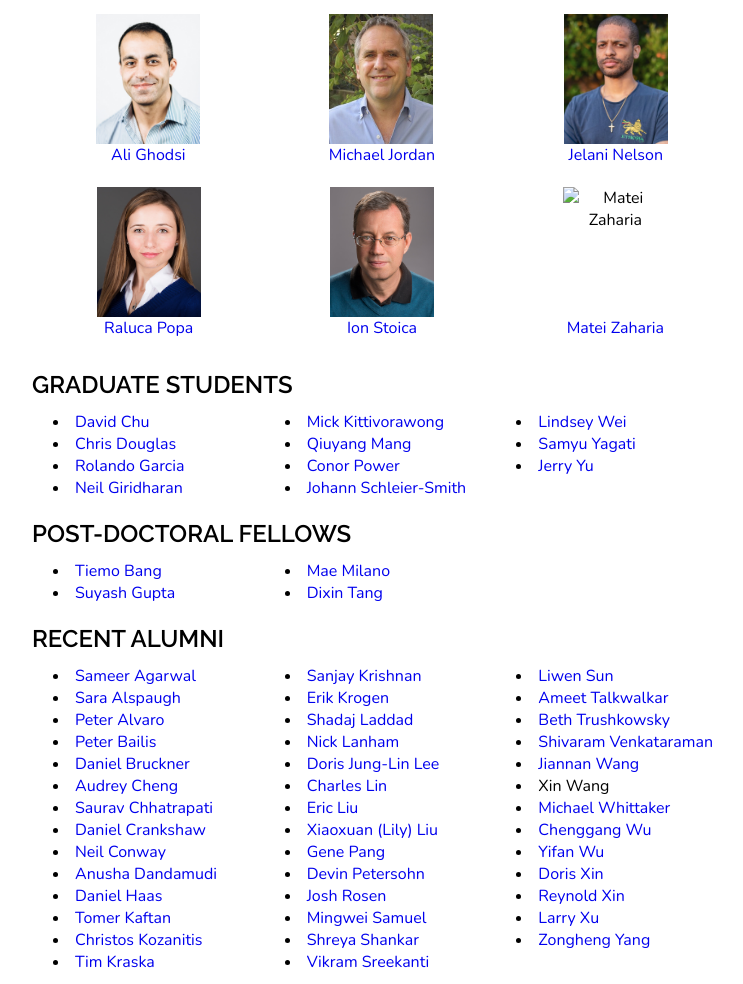
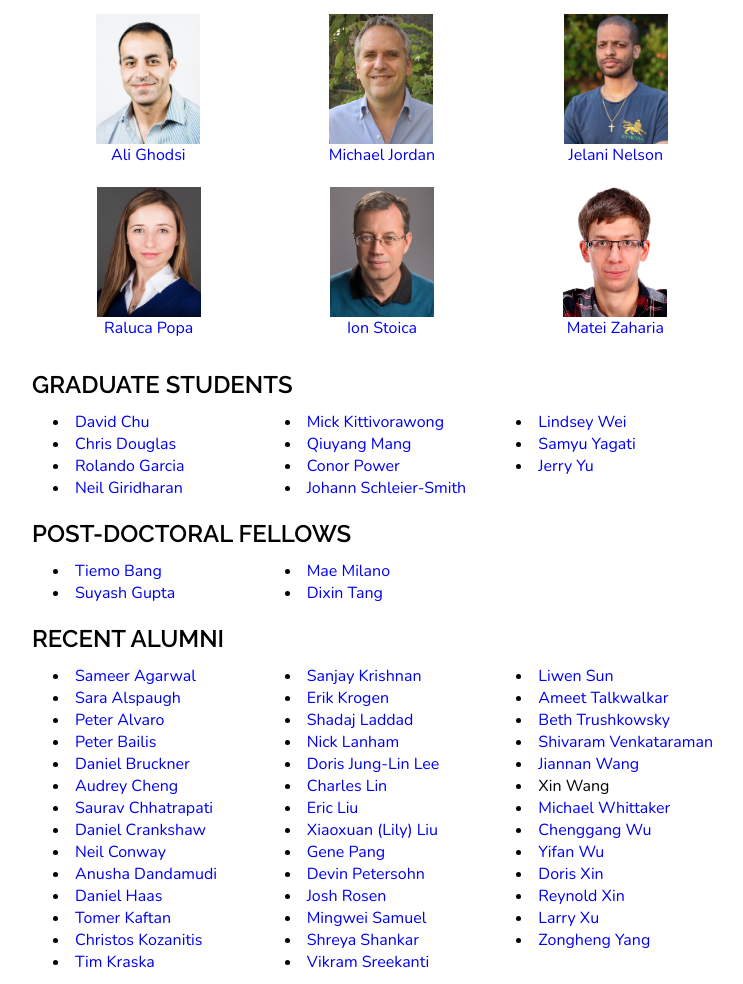
Before and after one commit to BerkeleyDataSystems/website, a plain HTML site: page index.html in a window 1280 px wide. Shown: the part 1032-2016 px from the top of the page, without its empty margins (258-1001 px from the left). Drawn offline with nearby package versions, Linux system fonts and the light colour scheme; files whose address does not match are found by name.

Commit message:
Fix Matei's photo: load it from GitHub Pages
dsf.berkeley.edu serves assets/ from an Apache copy that predates this
photo, so the relative path 404s there. Point at the GitHub-hosted file.

Co-Authored-By: Claude Fable 5.2 <noreply@anthropic.com>

```diff
--- a/index.html
+++ b/index.html
@@ -130,7 +130,7 @@
             </div>
             <div class="faculty">
                 <div class="affiliated-faculty-headshot-box">
-                    <img class="covered-image" src="assets/faculty/matei_zaharia.jpg" alt="Matei Zaharia">
+                    <img class="covered-image" src="https://berkeleydatasystems.github.io/website/docs/assets/faculty/matei_zaharia.jpg" alt="Matei Zaharia">
                 </div>
                 <a href="https://people.eecs.berkeley.edu/~matei/">Matei Zaharia</a>
             </div>
```
